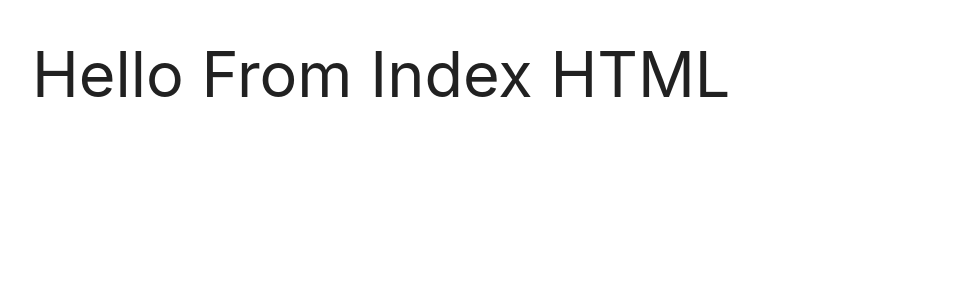
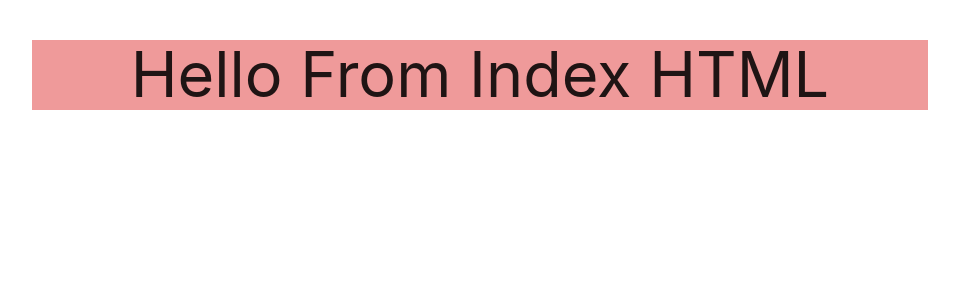
Before and after one commit to princexoleo/django_blog_learning, a Django app: page /posts/ in a window 1280 px wide. Shown: the part 113-411 px from the top of the page, without its empty margins (160-1119 px from the left). Run offline with Django 3.2, Linux system fonts and the light colour scheme.

Commit message:
Update index.html

```diff
--- a/blogprojects/templates/posts/index.html
+++ b/blogprojects/templates/posts/index.html
@@ -1,5 +1,5 @@
 {% extends 'posts/layout.html' %}
 
 {% block content %}
- <h1>Hello From Index HTML</h1>
+ <h1 class="center-align red lighten-3">Hello From Index HTML</h1>
 {% endblock %}
```
